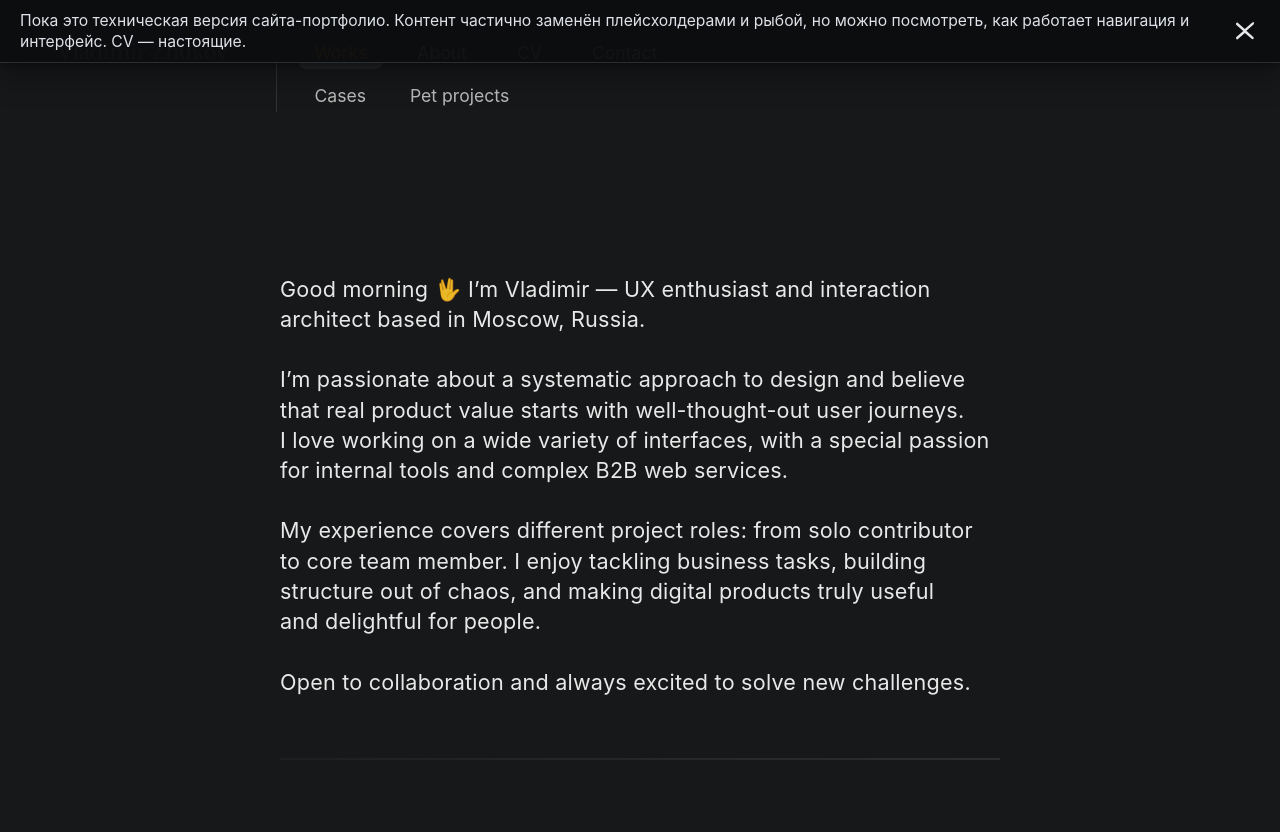
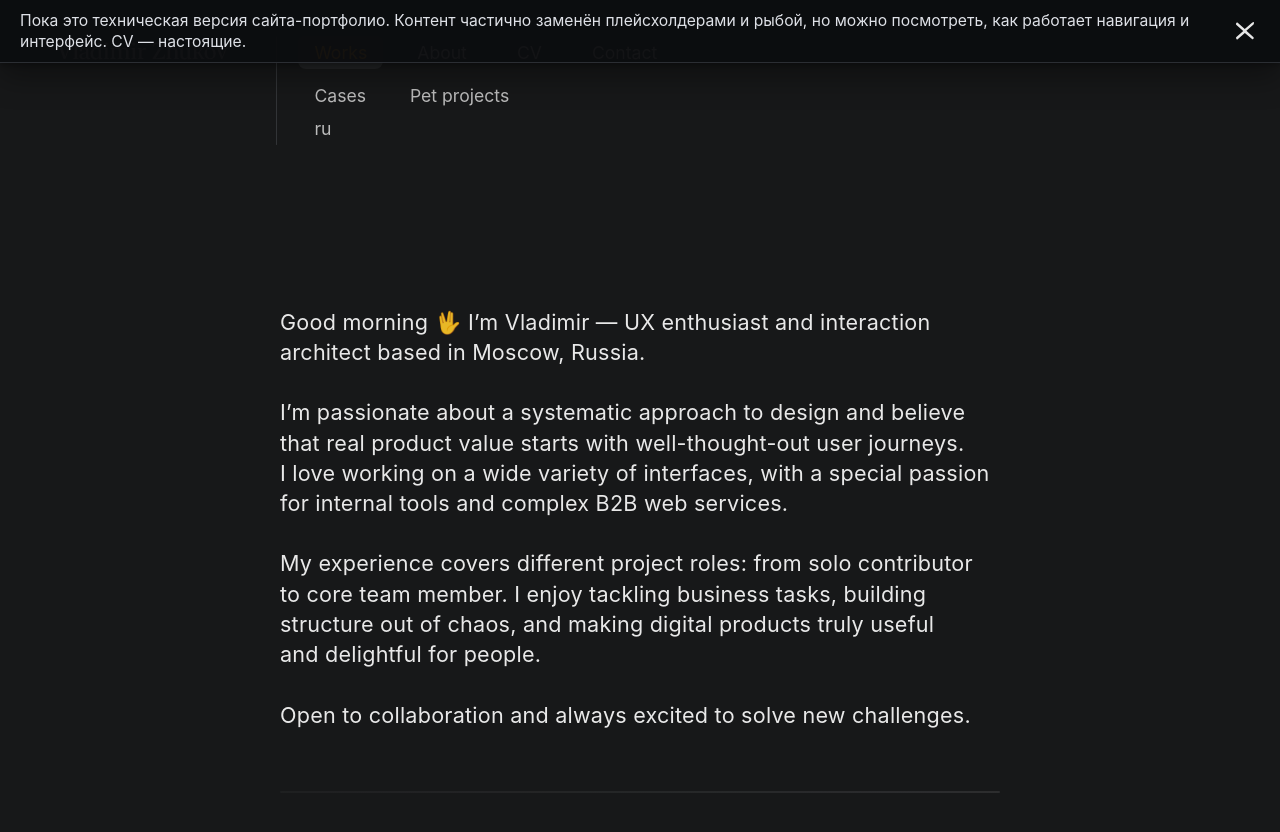
Before and after one commit to uxiscool/experience, a Jekyll site: the page built from index.md, in a window 1280 px wide and 900 px high. Shown: the top 832 px of the window. Built offline with Jekyll 4.4.1, drawn with Linux system fonts in a browser that asks for light colours.

Commit message:
Add files via upload

```diff
--- a/_includes/header.html
+++ b/_includes/header.html
@@ -5,10 +5,33 @@
         <img src="{{ site.baseurl }}/ui/logo_en.svg" alt="Vladimir Zhukov logo" class="logo-img">
       </a>
     </div>
+
     <div class="menu-panel">
       <div class="menu-block">
+
+        {% assign __lang = page.lang | default: 'auto' %}
+        {% if __lang == 'auto' %}
+          {% if page.url and page.url | slice: 0,4 == '/ru/' %}
+            {% assign cur_lang = 'ru' %}
+          {% else %}
+            {% assign cur_lang = 'en' %}
+          {% endif %}
+        {% else %}
+          {% assign cur_lang = __lang %}
+        {% endif %}
+
+        {% comment %}
+          2) Подхватываем навигацию из нужного data-файла.
+             Fallback: если вдруг файла нет — берём старый navigation.yml.
+        {% endcomment %}
+        {% assign nav_key = 'navigation_' | append: cur_lang %}
+        {% assign nav_data = site.data[nav_key] %}
+        {% if nav_data == nil %}
+          {% assign nav_data = site.data.navigation %}
+        {% endif %}
+
         <nav class="main-menu">
-          {% assign nav = site.data.navigation.main %}
+          {% assign nav = nav_data.main %}
           {% assign pageurl = page.url %}
           {% for item in nav %}
             {% assign is_current = false %}
@@ -26,10 +49,15 @@
             <a href="{{ site.baseurl }}{{ item.url }}" class="menu-link{% if is_current %} current{% endif %}">{{ item.title }}</a>
           {% endfor %}
         </nav>
-        {%- assign current_main = nav | where: "url", pageurl | first -%}
-        {%- unless current_main -%}
+
+        {%- comment -%}
+          3) Подсветка сабнава — как было.
+        {%- endcomment -%}
+        {%- assign current_main = nil -%}
         {%- for item in nav -%}
-            {%- if item.subnav -%}
+          {%- if item.url == pageurl -%}
+            {%- assign current_main = item -%}
+          {%- elsif item.subnav -%}
             {%- for sub in item.subnav -%}
               {%- if sub.url == pageurl -%}
                 {%- assign current_main = item -%}
@@ -37,7 +65,7 @@
             {%- endfor -%}
           {%- endif -%}
         {%- endfor -%}
-        {%- endunless -%}
+
         {%- if current_main and current_main.subnav -%}
           <nav class="subnav">
             {% for sub in current_main.subnav %}
@@ -45,6 +73,29 @@
             {% endfor %}
           </nav>
         {%- endif -%}
+
+        {%- comment -%}
+          4) Переключатель языка:
+             - если есть page.alt_url — используем его (идеально, когда есть «сестринская» страница);
+             - иначе грубо меняем префикс /ru/ ↔︎ ''.
+        {%- endcomment -%}
+        {% assign other_label = cur_lang == 'ru' | ternary: 'EN', 'RU' %}
+        {% if page.alt_url %}
+          <a class="menu-link lang-switch" href="{{ site.baseurl }}{{ page.alt_url }}">{{ other_label }}</a>
+        {% else %}
+          {% assign url = page.url | default: '/' %}
+          {% if cur_lang == 'ru' %}
+            {% assign other_url = url | replace_first: '/ru/', '/' %}
+          {% else %}
+            {% if url == '/' %}
+              {% assign other_url = '/ru/' %}
+            {% else %}
+              {% assign other_url = '/ru' | append: url %}
+            {% endif %}
+          {% endif %}
+          <a class="menu-link lang-switch" href="{{ site.baseurl }}{{ other_url }}">{{ other_label }}</a>
+        {% endif %}
+
       </div>
     </div>
   </header>
```
Lines whose indentation alone changed are shown as unchanged.
